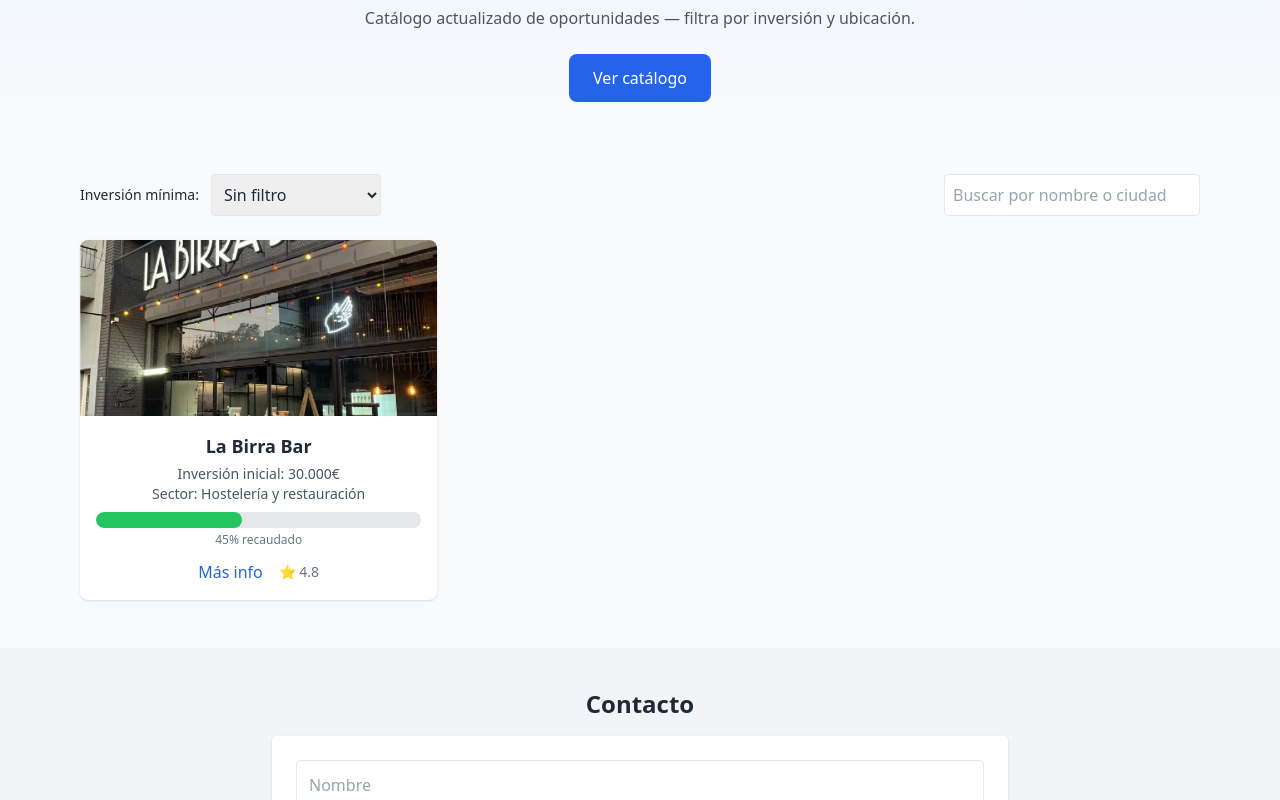
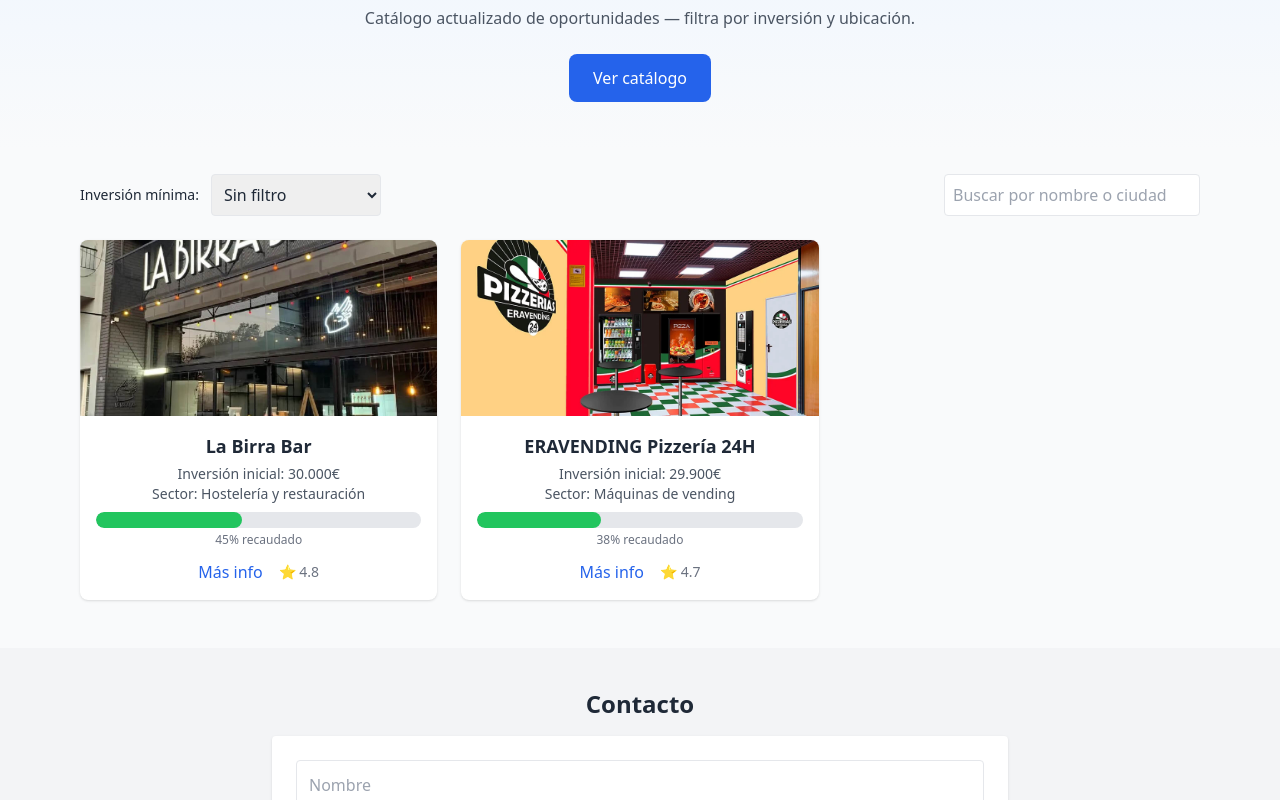
Before and after one commit to manuelsherrera/franquicias-landing, a plain HTML site: page index.html in a window 1280 px wide. Shown: the part 466-1266 px from the top of the page. Drawn offline with nearby package versions, Linux system fonts and the light colour scheme.

Commit message:
Actualizacion ERAVENDING en index

```diff
--- a/index.html
+++ b/index.html
@@ -104,6 +104,34 @@
                 <div class="mt-3 flex items-center justify-center gap-4">
                     <a href="franquicias/labirrabar.html" class="text-blue-600 hover:underline">Más info</a>
                     <span class="text-sm text-gray-500">⭐ 4.8</span>
+                </div>
+            </div>
+        </article>
+        <!-- Franquicia ERAVENDING Pizzería 24H -->
+        <article
+            class="bg-white rounded-lg shadow hover:shadow-xl transform hover:scale-105 transition-all overflow-hidden">
+            <div class="relative h-44 bg-gray-100">
+                <div class="carousel relative h-full">
+                    <img src="images/eravending1.jpg" alt="Pizzería Eravending exterior"
+                        class="absolute inset-0 w-full h-full object-cover opacity-100 transition-opacity duration-700">
+                    <img src="images/eravending2.jpeg" alt="Máquina Eravending interior"
+                        class="absolute inset-0 w-full h-full object-cover opacity-0 transition-opacity duration-700">
+                </div>
+            </div>
+            <div class="p-4 text-center">
+                <h3 class="text-lg font-semibold mb-1">ERAVENDING Pizzería 24H</h3>
+                <p class="text-sm text-gray-600">Inversión inicial: 29.900€</p>
+                <p class="text-sm text-gray-600">Sector: Máquinas de vending</p>
+
+                <!-- BARRA DE PROGRESO -->
+                <div class="w-full bg-gray-200 rounded-full h-4 mt-2 overflow-hidden">
+                    <div class="bg-green-500 h-4 rounded-full" style="width: 38%; transition: width 1.5s;"></div>
+                </div>
+                <p class="text-xs text-gray-500 mt-1">38% recaudado</p>
+
+                <div class="mt-3 flex items-center justify-center gap-4">
+                    <a href="franquicias/eravendingpizzas.html" class="text-blue-600 hover:underline">Más info</a>
+                    <span class="text-sm text-gray-500">⭐ 4.7</span>
                 </div>
             </div>
         </article>
```
